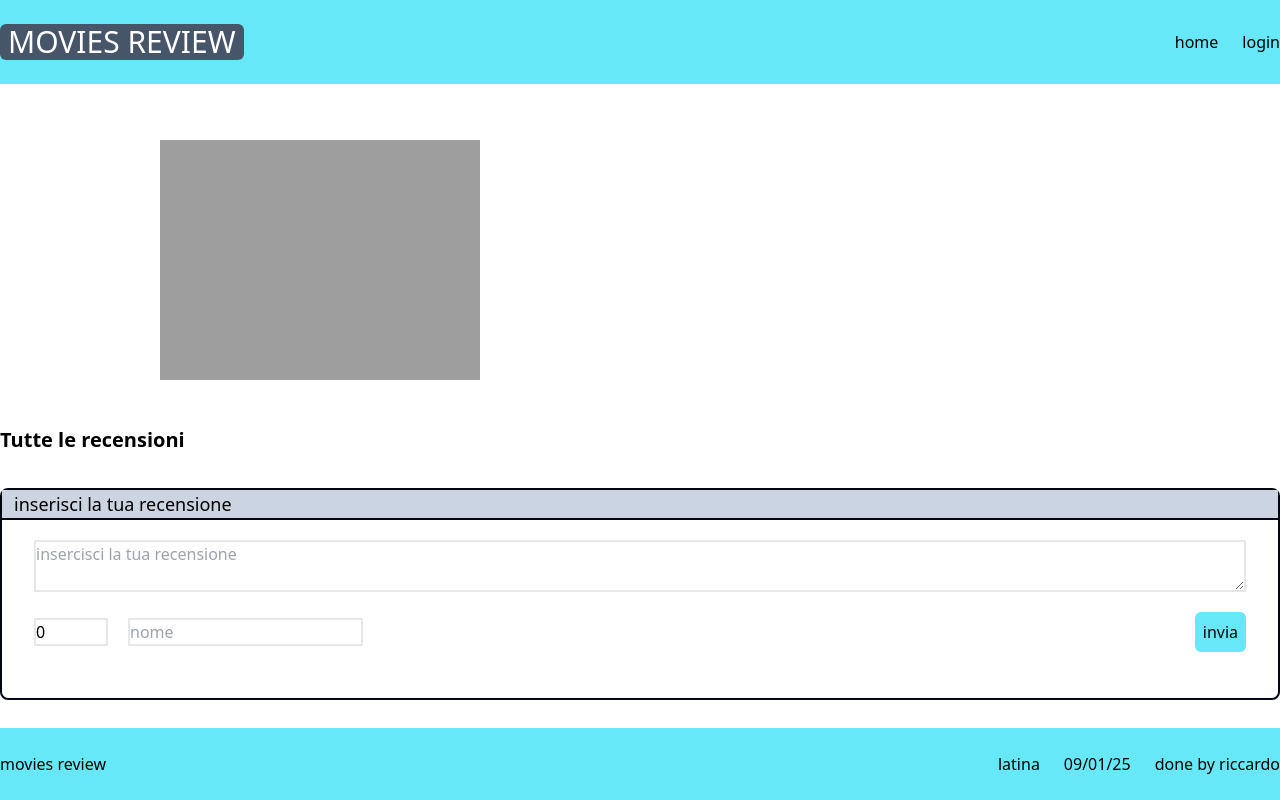
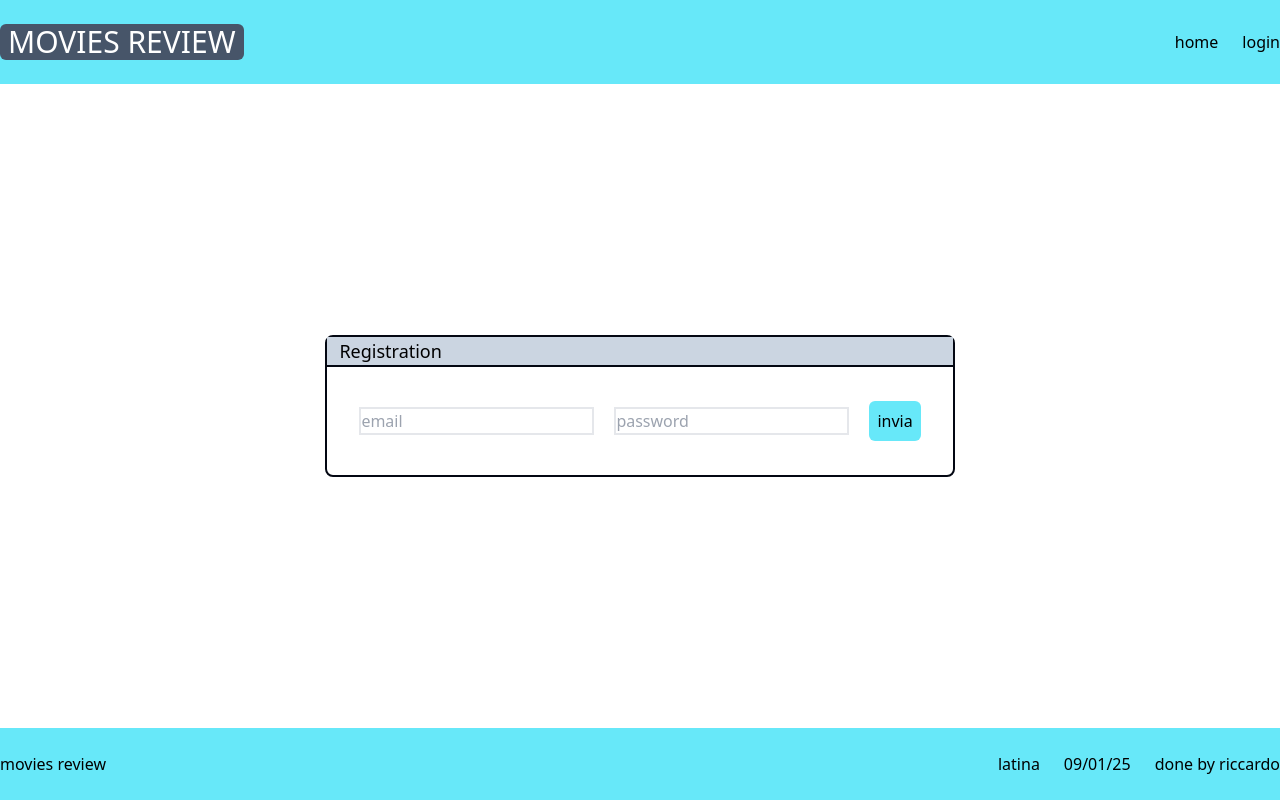
Before and after one commit to RiccardoFiacco/webapp-react, a React (Vite) app: page /registration in a window 1280 px wide. Built offline with nearby package versions, Linux system fonts and the light colour scheme; no server answers.

Commit message:
add new page for registration

```diff
--- a/src/App.jsx
+++ b/src/App.jsx
@@ -9,6 +9,7 @@ import { useState, useEffect } from 'react'
 import { baseUrl } from './Utils/Utils.jsx'
 import { Login } from './Pages/Login.jsx'
 import axios from 'axios'
+import { Registration } from './Pages/Registration.jsx'
 
 function App() {
  const [search, setSearch] = useState('')
@@ -48,6 +49,7 @@ function App() {
         <Route index Component={Home}/>
         <Route path='/:id' Component={Details}/>
         <Route path='/user' Component={Login}/>
+        <Route path='/registration' Component={Registration}/>
        </Route>
       </Routes>
      </BrowserRouter>
--- a/src/Components/LoginForm.jsx
+++ b/src/Components/LoginForm.jsx
@@ -1,15 +1,22 @@
+import { Link, useLocation } from "react-router-dom"
+import { WithFormRegistration } from "./WithFormRegistration"
+import { WithFormLogin } from "./WithFormLogin"
 import { WithForm } from "./WithForm"
+
 const baseForm={
   email:'',
   password:''
 }
-function LoginForm({ data, handlerInput, sender}){
+function Form({ data, handlerInput, sender}){
   const{email, password} = data
+  const location = useLocation()
+  console.log(location)
     return(
         <div className="flex grow justify-center items-center">
         <form className="rounded-lg border-2 border-gray-950" onSubmit={(e)=>sender(e)}>
-          <div className="px-3 text-lg font-medium border-b-2 border-b-gray-950 bg-slate-300 ">
-            login
+          <div className="px-3 text-lg font-medium border-b-2 border-b-gray-950 bg-slate-300 flex justify-between items-center">
+            {location.pathname =='/user' ? <div>login</div>:<div>Registration</div>}
+            {location.pathname =='/user' ?<Link to='/registration' className="underline">se non sei registrato</Link>:null}
           </div>
           <div className="px-8 py-5">
             <div className="flex flex-row justify-between items-center">
@@ -40,6 +47,6 @@ function LoginForm({ data, handlerInput, sender}){
     )
 }
 
-
-const HocedForm = WithForm(LoginForm, baseForm); //creo il wrapper da esportare
-export { HocedForm }
+const HocedRegistrationForm = WithFormRegistration(WithForm(Form, baseForm));
+const HocedForm = WithFormLogin(WithForm(Form, baseForm)); //creo il wrapper da esportare
+export { HocedForm, HocedRegistrationForm}
--- a/src/Components/WithForm.jsx
+++ b/src/Components/WithForm.jsx
@@ -1,14 +1,9 @@
 /* eslint-disable react/display-name */
-import axios from "axios";
 import { useState } from "react"
-import { useNavigate } from "react-router";
-import { loginUrl } from '../Utils/Utils'
 export function WithForm(Component, baseForm){
 
     return (props)=>{
 
-        // eslint-disable-next-line react-hooks/rules-of-hooks
-        let navigate = useNavigate();
         // eslint-disable-next-line react-hooks/rules-of-hooks
         const [data, setData] = useState(baseForm)
 
@@ -21,24 +16,9 @@ export function WithForm(Component, baseForm){
           });
         }
 
-        async function sendData(event){
-            event.preventDefault();
-            data.email = data.email.trim()
-            data.password = data.password.trim()
-            try{
-                const result = await axios.post(loginUrl, data)
-                console.log(result.data)
-                setData(baseForm)
-                navigate("/")
-            }catch(err){
-                console.log(err)
-            }
-        }
-
         return <Component //con questo io ritorno il componente arricchito di nuove props, create in questo componente ma usufruibili nell'import
                 data={data} //passo i valori che dovranno essere mostrati come value
                 handlerInput={changeHandler} //passo il gestore per aggiornare gli input
-                sender = {sendData}
                 {...props}/> //queste sono le props che aveva gia il componente
     }
 }
--- /dev/null
+++ b/src/Components/WithFormLogin.jsx
@@ -0,0 +1,31 @@
+/* eslint-disable react/display-name */
+import axios from "axios";
+import { useNavigate } from "react-router";
+import { loginUrl } from '../Utils/Utils'
+export function WithFormLogin(Component, baseForm){
+
+    return (props)=>{
+
+        // eslint-disable-next-line react-hooks/rules-of-hooks
+        let navigate = useNavigate();
+        const {data, setData} = props
+
+        async function sendData(event){
+            event.preventDefault();
+            data.email = data.email.trim()
+            data.password = data.password.trim()
+            try{
+                const result = await axios.post(loginUrl, data)
+                console.log(result.data)
+                setData(baseForm)
+                navigate("/")
+            }catch(err){
+                console.log(err)
+            }
+        }
+
+        return <Component //con questo io ritorno il componente arricchito di nuove props, create in questo componente ma usufruibili nell'import
+                sender = {sendData}
+                {...props}/> //queste sono le props che aveva gia il componente
+    }
+}
--- /dev/null
+++ b/src/Components/WithFormRegistration.jsx
@@ -0,0 +1,32 @@
+/* eslint-disable react/display-name */
+import axios from "axios";
+import { useState } from "react"
+import { useNavigate } from "react-router";
+import { loginUrl } from '../Utils/Utils'
+export function WithFormRegistration (Component, baseForm){
+
+    return (props)=>{
+
+        // eslint-disable-next-line react-hooks/rules-of-hooks
+        let navigate = useNavigate();
+        const {data, setData} = props
+
+        async function sendData(event){
+            event.preventDefault();
+            data.email = data.email.trim()
+            data.password = data.password.trim()
+            try{
+                const result = await axios.post(loginUrl, data)
+                console.log(result.data)
+                setData(baseForm)
+                navigate("/")
+            }catch(err){
+                console.log(err)
+            }
+        }
+
+        return <Component //con questo io ritorno il componente arricchito di nuove props, create in questo componente ma usufruibili nell'import
+                sender = {sendData}
+                {...props}/> //queste sono le props che aveva gia il componente
+    }
+}
--- /dev/null
+++ b/src/Pages/Registration.jsx
@@ -0,0 +1,9 @@
+import { HocedRegistrationForm } from '../Components/LoginForm.jsx'
+
+const Registration = ()=>{
+    return(
+      <HocedRegistrationForm/>
+    );
+}
+
+export { Registration }
```
